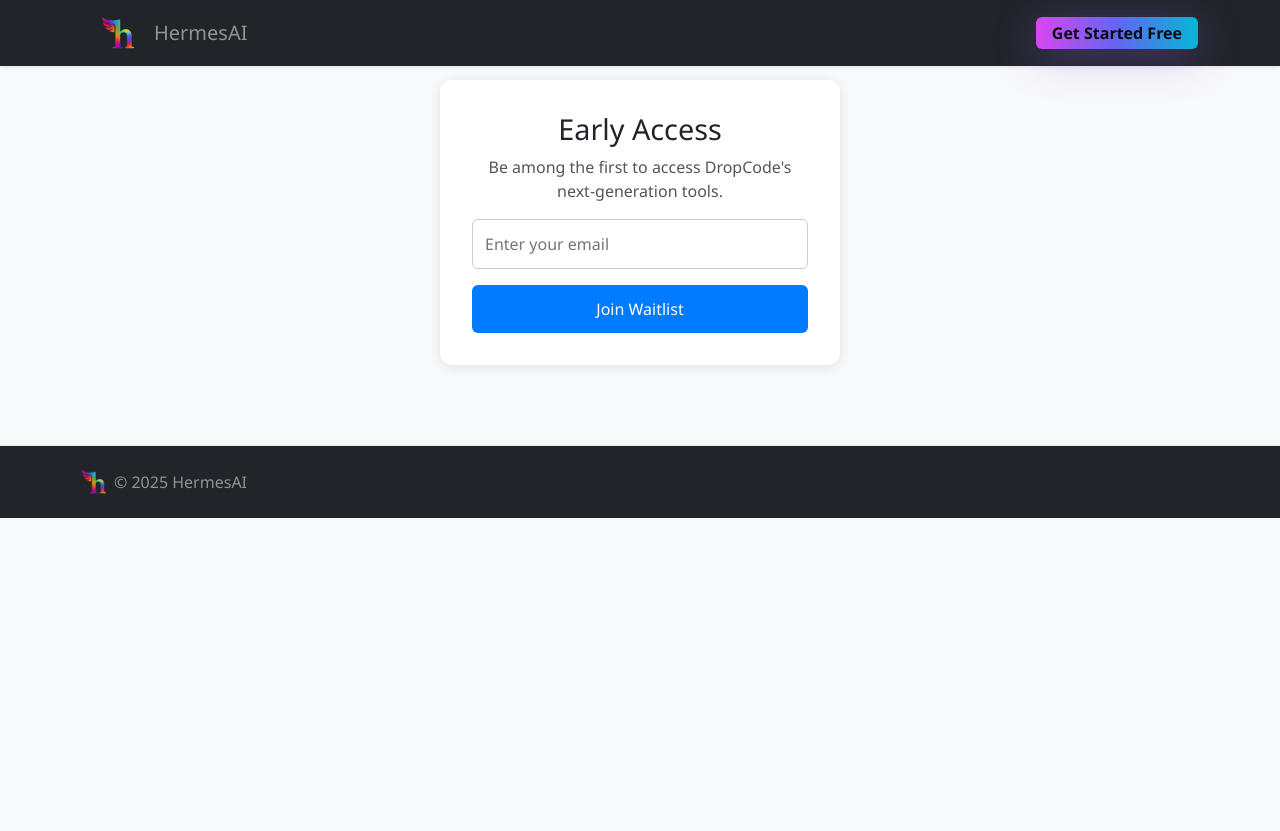
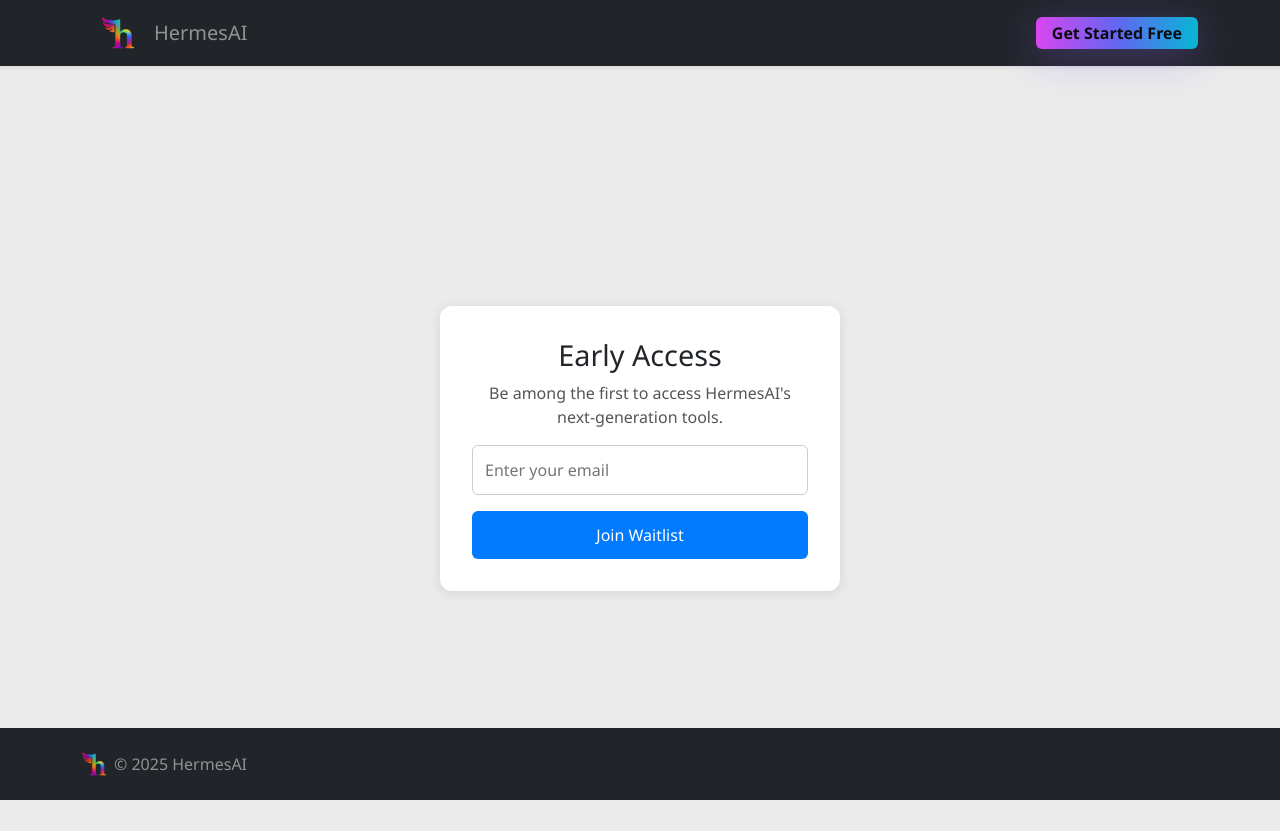
Before and after one commit to bill-bishop/HermesAI, an Angular app in the folder apps/dropcode-client/: page /early-access in a window 1280 px wide. Before the commit the page ends 800 px from the top, so only its background shows below. Built offline with nearby package versions, Linux system fonts and the light colour scheme; no server answers.

Commit message:
completing waitlist

```diff
--- a/apps/dropcode-client/src/app/app.component.html
+++ b/apps/dropcode-client/src/app/app.component.html
@@ -1,5 +1,5 @@
 <!-- HEADER / NAVBAR -->
-<header class="navbar navbar-expand-lg fixed-top navbar-dark bg-dark border-light-subtle shadow-sm">
+<header class="navbar navbar-expand-lg navbar-dark bg-dark border-light-subtle shadow-sm">
   <div class="container">
     <a class="navbar-brand d-flex align-items-center" routerLink="/">
       <img src="/assets/logo_md_t.png" alt="HermesAI logo" width="32" height="32" />
@@ -34,20 +34,3 @@
 <div>
   <router-outlet></router-outlet>
 </div>
-
-<!--FOOTER-->
-<footer class="py-4 border-top border-light-subtle bg-dark text-white-50">
-  <div class="container d-flex flex-column flex-md-row justify-content-between align-items-center gap-3">
-    <div class="d-flex align-items-center">
-      <img src="/assets/logo_md_t.png" alt="HermesAI logo" width="24" height="24" class="me-2" />
-      <span>© 2025 HermesAI</span>
-    </div>
-<!--    <div class="d-flex gap-3 small">
-      <a routerLink="/about" class="text-reset">About</a>
-      <a routerLink="/docs" class="text-reset">Docs</a>
-      <a routerLink="/privacy" class="text-reset">Privacy</a>
-      <a routerLink="/terms" class="text-reset">Terms & Conditions</a>
-      <a routerLink="/contact" class="text-reset">Contact</a>
-    </div>-->
-  </div>
-</footer>
--- a/apps/dropcode-client/src/app/home/home.component.html
+++ b/apps/dropcode-client/src/app/home/home.component.html
@@ -135,14 +135,23 @@ $
 <section id="pricing" class="py-5 text-center bg-light">
   <div class="container">
     <p class="lead text-muted">From solo travelers to enterprise fleets — HermesAI scales with you.</p>
-    <a routerLink="/pricing" class="btn btn-gradient px-4 py-2 fw-semibold mt-3">View Pricing</a>
+    <a routerLink="/early-access" class="btn btn-gradient px-4 py-2 fw-semibold mt-3">View Pricing</a>
   </div>
 </section>
 
-<!-- CTA -->
-<section class="py-5 bg-dark text-white border-top border-light-subtle text-center">
-  <div class="container">
-    <h3 class="h5 fw-semibold">HermesAI turns AI into a visible teammate — not a black box.</h3>
-    <a class="btn btn-light text-dark px-4 py-2 fw-semibold mt-3" routerLink="/register">Get Started Free</a>
+<!--FOOTER-->
+<footer class="py-4 border-top border-light-subtle bg-dark text-white-50">
+  <div class="container d-flex flex-column flex-md-row justify-content-between align-items-center gap-3">
+    <div class="d-flex align-items-center">
+      <img src="/assets/logo_md_t.png" alt="HermesAI logo" width="24" height="24" class="me-2" />
+      <span>© 2025 HermesAI</span>
+    </div>
+    <!--    <div class="d-flex gap-3 small">
+          <a routerLink="/about" class="text-reset">About</a>
+          <a routerLink="/docs" class="text-reset">Docs</a>
+          <a routerLink="/privacy" class="text-reset">Privacy</a>
+          <a routerLink="/terms" class="text-reset">Terms & Conditions</a>
+          <a routerLink="/contact" class="text-reset">Contact</a>
+        </div>-->
   </div>
-</section>
+</footer>
--- a/apps/dropcode-client/src/app/waitlist/waitlist.component.html
+++ b/apps/dropcode-client/src/app/waitlist/waitlist.component.html
@@ -1,6 +1,6 @@
 <div class="waitlist-container">
   <h1>Early Access</h1>
-  <p>Be among the first to access DropCode's next-generation tools.</p>
+  <p>Be among the first to access HermesAI's next-generation tools.</p>
 
   <form (submit)="joinWaitlist(); $event.preventDefault();" class="waitlist-form">
     <input
@@ -17,7 +17,24 @@
   </form>
 
   <!-- Toast Notification -->
-  <div class="toast" *ngIf="showToast" [ngClass]="toastType">
+  <div class="toast show" *ngIf="showToast" [ngClass]="toastType">
     <span>{{ message }}</span>
   </div>
 </div>
+
+<!--FOOTER todo: componentize-->
+<footer class="py-4 border-top border-light-subtle bg-dark text-white-50 fixed-bottom">
+  <div class="container d-flex flex-column flex-md-row justify-content-between align-items-center gap-3">
+    <div class="d-flex align-items-center">
+      <img src="/assets/logo_md_t.png" alt="HermesAI logo" width="24" height="24" class="me-2" />
+      <span>© 2025 HermesAI</span>
+    </div>
+    <!--    <div class="d-flex gap-3 small">
+          <a routerLink="/about" class="text-reset">About</a>
+          <a routerLink="/docs" class="text-reset">Docs</a>
+          <a routerLink="/privacy" class="text-reset">Privacy</a>
+          <a routerLink="/terms" class="text-reset">Terms & Conditions</a>
+          <a routerLink="/contact" class="text-reset">Contact</a>
+        </div>-->
+  </div>
+</footer>
--- a/apps/dropcode-client/src/app/waitlist/waitlist.component.scss
+++ b/apps/dropcode-client/src/app/waitlist/waitlist.component.scss
@@ -1,6 +1,6 @@
 .waitlist-container {
   max-width: 400px;
-  margin: 5rem auto;
+  margin: 15rem auto;
   text-align: center;
   background: #ffffff;
   padding: 2rem;
@@ -58,6 +58,7 @@
     font-weight: 500;
     box-shadow: 0 2px 8px rgba(0, 0, 0, 0.15);
     animation: fadeInOut 4s ease forwards;
+    margin-bottom:5em;
 
     &.success {
       background-color: #28a745;
--- a/apps/dropcode-client/src/styles.scss
+++ b/apps/dropcode-client/src/styles.scss
@@ -2,7 +2,7 @@
 
 body {
   font-family: 'Segoe UI', Tahoma, Geneva, Verdana, sans-serif;
-  background-color: #f8f9fa;
+  background-color: #ebebeb;
 }
 
 .hero {
```
Also changed, not shown: apps/dropcode-client/src/app/waitlist/waitlist.component.ts (line endings or trailing spaces), 2 other files (tests, documents, lock files or other folders).
